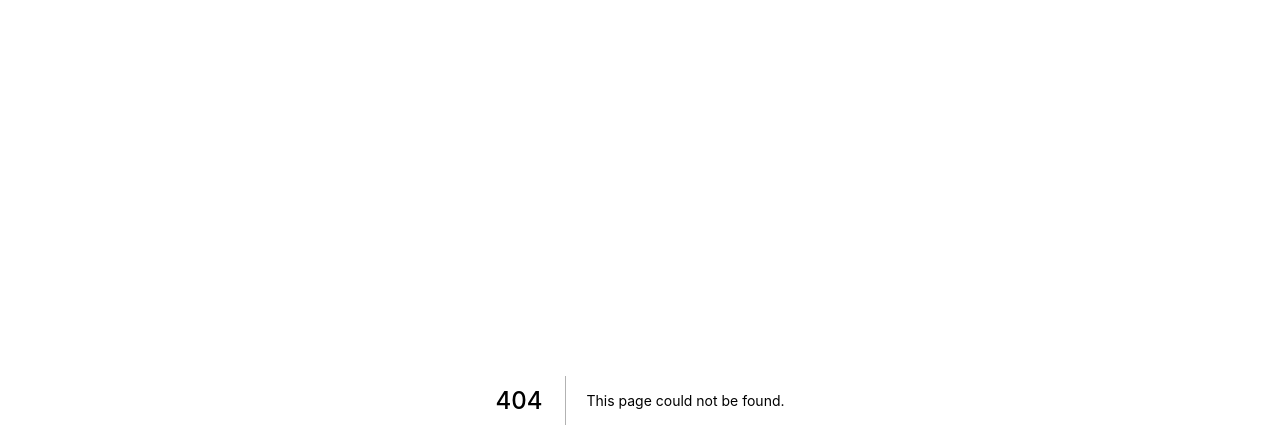
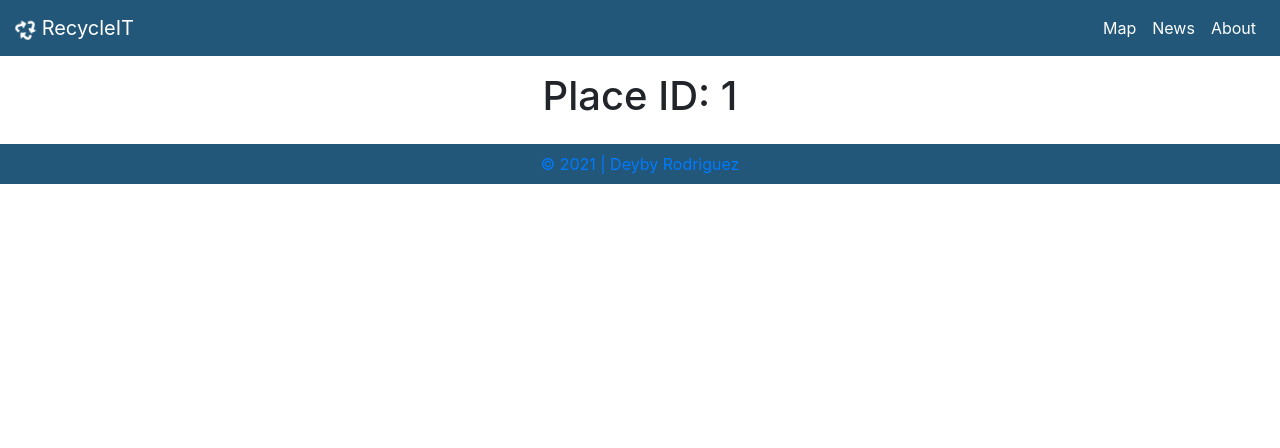
Before and after one commit to deybyr647/RecycleIT, a Next.js app: page /map/place/1 in a window 1280 px wide. Before the commit this address had no page. Shown: the top 448 px of the page. Built offline with nearby package versions, Linux system fonts and the light colour scheme.

Commit message:
Created skeleton of dynamic route

```diff
--- a/pages/map/index.tsx
+++ b/pages/map/index.tsx
@@ -204,7 +204,7 @@ const MapPageContent = () => {
 
                 <Col className="mt-3">
                     <Jumbotron className={styles.cardContainer}>
-                        <h3 className="text-center mb-4">Reycling Centers</h3>
+                        <h3 className="text-center mb-4">Recycling Centers</h3>
                         {places.length !== 0 ?
                             (places.map((place, index) => {
                                 let dataObj = {     //@ts-ignore
--- /dev/null
+++ b/pages/map/place/[placeid].tsx
@@ -0,0 +1,34 @@
+import { useRouter } from 'next/router';
+import { Container, Row, Col } from 'react-bootstrap';
+
+import Metadata from '../../../components/metadata';
+import Navigation from '../../../components/navbar';
+import Footer from '../../../components/footer';
+
+const Place = () => {
+    const router = useRouter();
+    const { placeid } = router.query;
+
+    return(
+        <Container>
+            <Row>
+                <Col>
+                    <h1 className="text-center">Place ID: {placeid}</h1>
+                </Col>
+            </Row>
+        </Container>
+    )
+}
+
+const PlacePage = () => {
+    return(
+        <>
+            <Metadata title="Place Info"/>
+            <Navigation/>
+            <Place/>
+            <Footer/>
+        </>
+    )
+}
+
+export default PlacePage;
```
